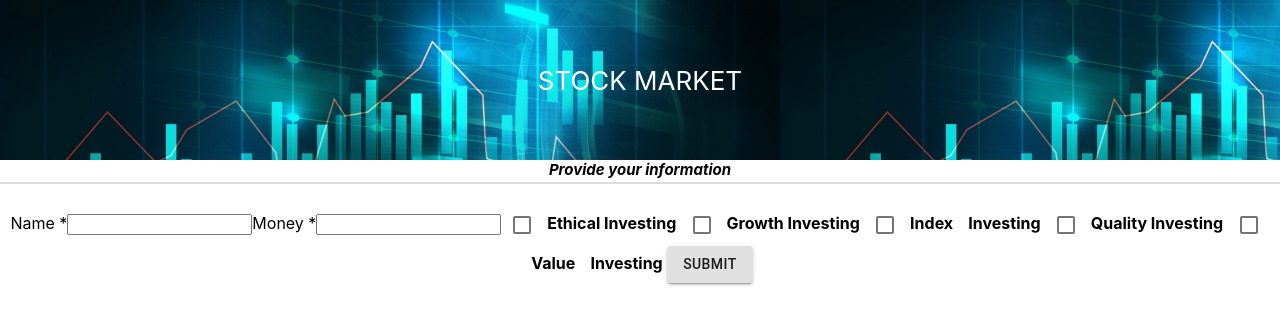
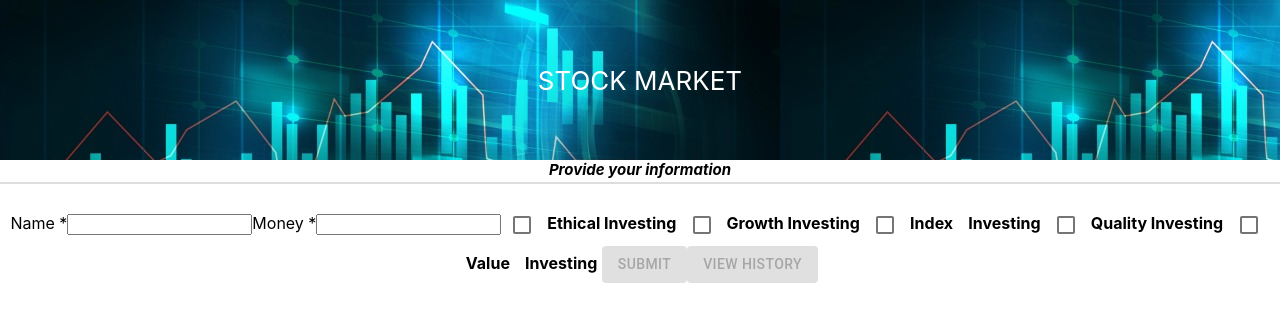
Before and after one commit to FarokhC/StockMarketAppFrontend, a React (Create React App) app: page / in a window 1280 px wide. Shown: the top 324 px of the page. Built offline with nearby package versions, Linux system fonts and the light colour scheme.

Commit message:
Added validation

```diff
--- a/src/Components/StockHomePage.js
+++ b/src/Components/StockHomePage.js
@@ -20,18 +20,25 @@ constructor(props) {
     indexstrategy: false,
     qualitystrategy: false,
     valuestrategy: false,
+    validMoney: false,
+    validName: false,
+    strategyChecked: false,
+    isLoadingStocks:false,
+    isLoadingHistory:false,
   }
 
   handleChange(event) {
     this.setState({value: event.target.value});
   }
 
-  getHistoryData = (self) => {
+  getHistoryData = () => {
     // var data = JSON.stringify({
     //   "name": this.state.name,
     //   "amount": this.state.investamount,
     //   "strategies": strategies
     //  });
+
+    this.setState({historyDates: undefined, historyTimestamps: undefined, history: undefined});
 
      var xhr = new XMLHttpRequest();
      xhr.withCredentials = true;
@@ -42,11 +49,11 @@ constructor(props) {
       }
      });
 
-     xhr.open("GET", "http://127.0.0.1:5002/history/" + self.state.name);
+     xhr.open("GET", "http://127.0.0.1:5002/history/" + this.state.name);
      xhr.setRequestHeader("Content-Type", "application/json");
      xhr.setRequestHeader("Accept", "*/*");
      // xhr.setRequestHeader("Host", "127.0.0.1:5002");
-
+     let self = this;
      xhr.onreadystatechange = function() {
         if(xhr.readyState == XMLHttpRequest.DONE) {
           let response = JSON.parse(xhr.response);
@@ -77,8 +84,10 @@ constructor(props) {
           });
           console.log("historyDates: " + JSON.stringify(historyDates));
           self.setState({historyDates: historyDates});
+          self.setState({isLoadingHistory: false});
        }
      }
+    this.setState({isLoadingHistory: true});
 
      xhr.send();
   }
@@ -87,6 +96,8 @@ constructor(props) {
     //this.fetchHelloWorld();
     // alert('A name was submitted: ' + this.state.name);
     // event.preventDefault();
+
+    this.setState({bought: undefined, cash: undefined});
 
     let strategies = [];
     if(this.state.ethicalstrategy) {
@@ -129,13 +140,12 @@ constructor(props) {
      xhr.onreadystatechange = function() {
         if(xhr.readyState == XMLHttpRequest.DONE) {
           let response = JSON.parse(xhr.response);
-          self.getHistoryData(self);
           self.setState({bought: response.bought});
           self.setState({cash: response.cash});
-
+          self.setState({isLoadingStocks: false});
        }
      }
-
+     this.setState({isLoadingStocks: true});
      xhr.send(data);
   }
 
@@ -156,8 +166,8 @@ constructor(props) {
       .catch(err => console.log(err))
   }
 
-  onChange = (e) => {
-    if(!this.state[e.target.value]) {
+  getCounts = () => {
+    debugger;
     let count = 0;
     if(this.state.ethicalstrategy) {
       count += 1;
@@ -174,6 +184,12 @@ constructor(props) {
     if(this.state.valuestrategy) {
       count += 1;
     }
+    return count;
+  }
+
+  onChange = (e) => {
+    let count = this.getCounts();
+    if(!this.state[e.target.value]) {
       if(count <= 1) {
         this.setState({[e.target.value] : !this.state[e.target.value]});
       }
@@ -221,8 +237,10 @@ constructor(props) {
         </div>
       );
     }
-    else if (this.state.bought && !this.state.history){
-      return ("Loading History...");
+    if(this.state.isLoadingHistory) {
+      return (
+        "Loading History..."
+      )
     }
   }
 
@@ -238,7 +256,12 @@ constructor(props) {
   }
 
   renderStockRecommendataions = () => {
-    if(this.state.bought) {
+    if(this.state.isLoadingStocks) {
+      return (
+        "Loading Stock Recommendations..."
+      )
+    }
+    else if(this.state.bought) {
       return (
           this.getBoughtContents()
       );
@@ -246,21 +269,42 @@ constructor(props) {
     return(<div />);
   }
 
+  updateName = (e) => {
+    if(e.target.value != "") {
+      this.setState({validName: true});
+    }
+    else {
+      this.setState({validName: false});
+    }
+    this.setState({name: e.target.value});
+  }
+
+  updateMoney = (e) => {
+    if(e.target.value < 5000) {
+      this.setState({validMoney: false});
+    }
+    else {
+      this.setState({validMoney: true});
+    }
+    this.setState({investamount: e.target.value});
+  }
+
   render() {
-
+    console.log("valid money: " + this.state.validMoney + " stragegyChecked: " +this.state.strategyChecked + " validName: " +this.state.validName);
     return (
       <div>
         {/* <div className="form-style-2"> */}
             <div className="form-style-2-heading">Provide your information</div>
                 <form action="" method="post" onSubmit={this.handleSubmit}>
-                    <label ><span>Name <span className="required">*</span></span><input type="text" className="input-field" name="field1" onChange={(e) => this.setState({name: e.target.value})} /></label>
-                    <label ><span>Money <span className="required">*</span></span><input type="text" className="input-field" investamount="field2" onChange={(e) => this.setState({investamount: e.target.value})} /></label>
+                    <label ><span>Name <span className="required">*</span></span><input type="text" className="input-field" name="field1" onChange={(e) => this.updateName(e)} /></label>
+                    <label ><span>Money <span className="required">*</span></span><input type="number" className="input-field" investamount="field2" onChange={(e) => this.updateMoney(e)} /></label>
                     <Checkbox value="ethicalstrategy" checked = {this.state.ethicalstrategy} onChange={this.onChange}/><b>&nbsp;Ethical Investing</b> <label></label>
                     <Checkbox value="growthstrategy" checked = {this.state.growthstrategy} onChange={this.onChange}/><b>&nbsp;Growth Investing</b> <label></label>
                     <Checkbox value="indexstrategy" checked = {this.state.indexstrategy} onChange={this.onChange}/><b>&nbsp;Index  &nbsp;&nbsp;&nbsp;Investing</b> <label></label>
                     <Checkbox value="qualitystrategy" checked = {this.state.qualitystrategy} onChange={this.onChange}/><b>&nbsp;Quality Investing</b> <label></label>
                     <Checkbox value="valuestrategy" checked = {this.state.valuestrategy} onChange={this.onChange}/><b>&nbsp;Value &nbsp;&nbsp;&nbsp;Investing</b> <label></label>
-                    <Button variant="contained" onClick = {this.handleSubmit}>Submit</Button>
+                    <Button variant="contained" disabled = {!(this.state.validMoney && this.getCounts() > 0 && this.getCounts() <= 2 && this.state.validName)} onClick = {this.handleSubmit}>Submit</Button>
+                    <Button variant="contained" disabled = {!(this.state.validName)} onClick = {this.getHistoryData}>View History</Button>
                 </form>
             <div>
               {this.renderStockRecommendataions()}
```
Lines whose indentation alone changed are shown as unchanged.
